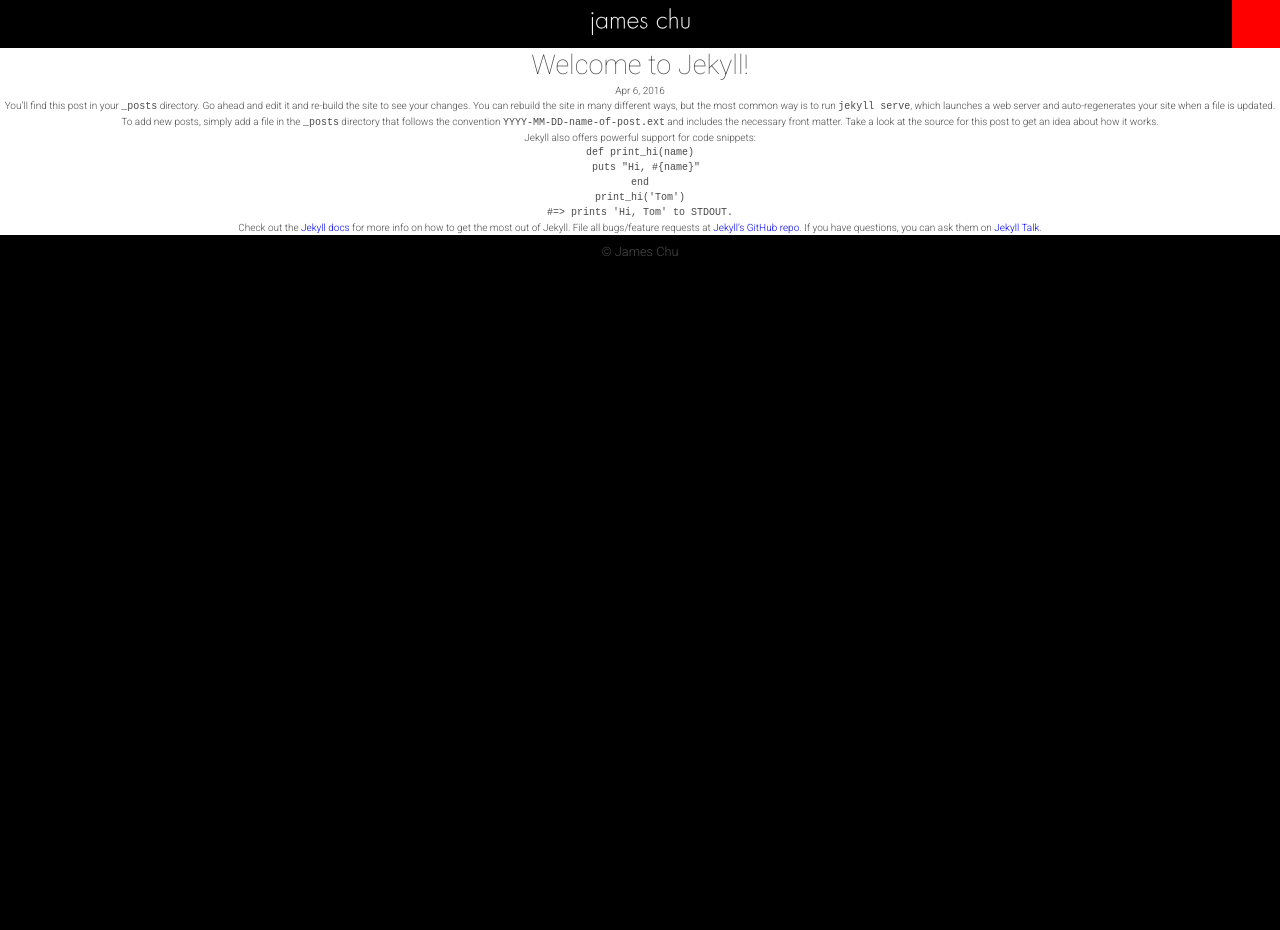
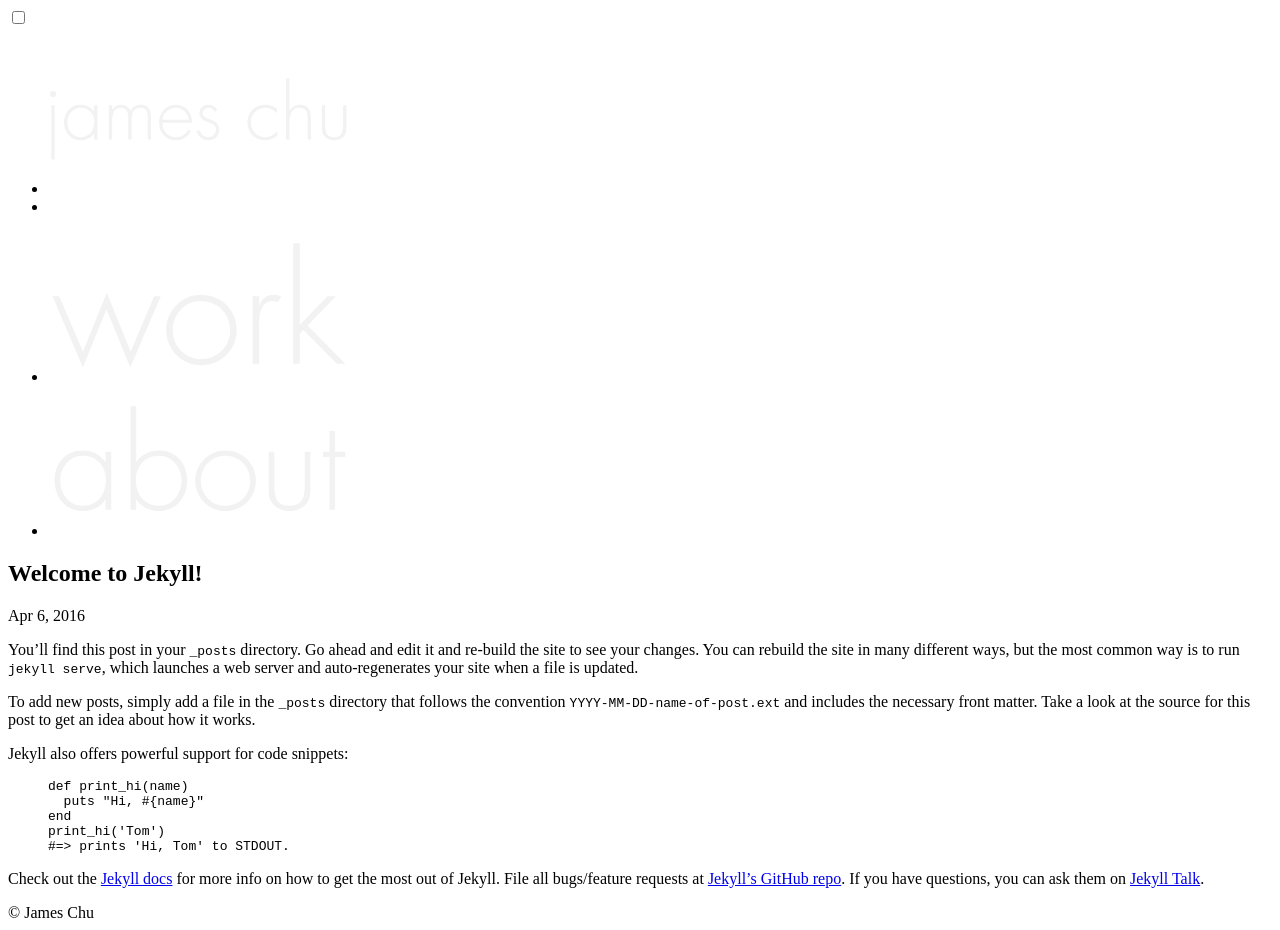
Before and after one commit to jamescchu/jameschu-site, a Jekyll site: the page built from _posts/2016-04-06-welcome-to-jekyll.markdown, in a window 1280 px wide. Built offline with Jekyll 4.4.1, drawn with Linux system fonts in a browser that asks for light colours; before the commit the page ends 900 px from its top, so only the background shows below that.

Commit message:
Fix dynamic relative paths

```diff
--- a/_includes/base.html
+++ b/_includes/base.html
@@ -1,6 +1,6 @@
 {% assign base = '' %}
 {% assign depth = page.url | split: '/' | size | minus: 1 %}
-{% if    depth == 1 %}{% assign base = '.' %}
-{% elsif depth == 2 %}{% assign base = '..' %}
-{% elsif depth == 3 %}{% assign base = '../..' %}
-{% elsif depth == 4 %}{% assign base = '../../..' %}{% endif %}
+{% if    depth == 1 %}{% assign base = '' %}
+{% elsif depth == 2 %}{% assign base = '../' %}
+{% elsif depth == 3 %}{% assign base = '../../' %}
+{% elsif depth == 4 %}{% assign base = '../../../' %}{% endif %}
--- a/_includes/head.html
+++ b/_includes/head.html
@@ -16,20 +16,20 @@
 	<meta property="og:site_name" content="{{ site.title }}"/>
 	<meta property="og:title" content="{{ site.title }}"/>
 	<meta property="og:url" content="{{ site.url }}"/>
-	<meta property="og:image" content="{{base}}/images/seo/fb-thumb.jpg"/>
+	<meta property="og:image" content="{{ base }}images/seo/fb-thumb.jpg"/>
 	<meta name="twitter:card" content="summary">
 	<meta name="twitter:title" content="{{ site.title }}">
 	<meta name="twitter:url" content="{{ site.url }}">
-	<meta name="twitter:image" content="{{base}}/images/seo/tw-thumb.jpg">
+	<meta name="twitter:image" content="{{ base }}images/seo/tw-thumb.jpg">
 	<meta name="msapplication-TileColor" content="#000000">
-	<meta name="msapplication-TileImage" content="{{base}}/images/favicon/favicon-144.png">
-	<link rel="shortcut icon" href="{{base}}/images/favicon.ico">
-	<link rel="apple-touch-icon-precomposed" sizes="72x72" href="{{base}}/images/favicon/favicon-72.png">
-	<link rel="apple-touch-icon-precomposed" sizes="120x120" href="{{base}}/images/favicon/favicon-120.png">
-	<link rel="apple-touch-icon-precomposed" sizes="144x144" href="{{base}}/images/favicon/favicon-144.png">
-	<link rel="apple-touch-icon-precomposed" sizes="152x152" href="{{base}}/images/favicon/favicon-152.png">
+	<meta name="msapplication-TileImage" content="{{ base }}images/favicon/favicon-144.png">
+	<link rel="shortcut icon" href="{{ base }}images/favicon.ico">
+	<link rel="apple-touch-icon-precomposed" sizes="72x72" href="{{ base }}images/favicon/favicon-72.png">
+	<link rel="apple-touch-icon-precomposed" sizes="120x120" href="{{ base }}images/favicon/favicon-120.png">
+	<link rel="apple-touch-icon-precomposed" sizes="144x144" href="{{ base }}images/favicon/favicon-144.png">
+	<link rel="apple-touch-icon-precomposed" sizes="152x152" href="{{ base }}images/favicon/favicon-152.png">
 
   <link href='https://fonts.googleapis.com/css?family=Roboto:100,300' rel='stylesheet' type='text/css'>
-  <link rel="stylesheet" href="{{base}}/css/combine.css">
+  <link rel="stylesheet" href="{{ base }}css/combine.css">
 
 </head>
```
